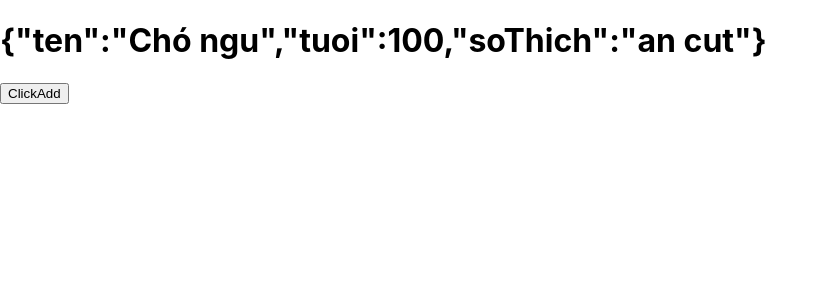
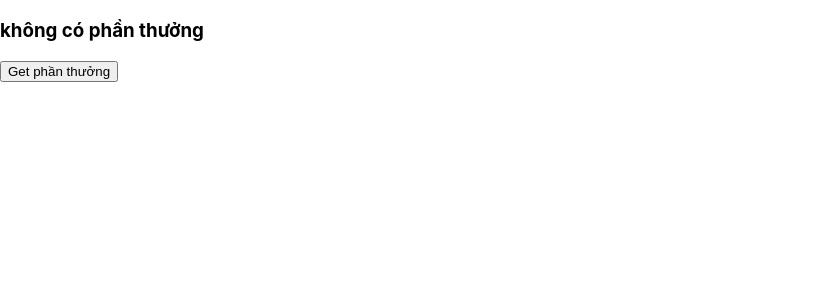
Before and after one commit to CrisVuBao/ReactUltimate, a React (Create React App) app: page / in a window 1280 px wide. Shown: the top 300 px of the page, without its empty margins (0-828 px from the left). Built offline with nearby package versions, Linux system fonts and the light colour scheme.

Commit message:
useState Random click phần thưởng

```diff
--- a/src/App.js
+++ b/src/App.js
@@ -1,23 +1,24 @@
 import { useState } from "react";
 
 function App() {
-  const [conCho, setConCho] = useState({
-    ten: "Chó ngu",
-    tuoi: 100,
-    soThich: "an cut"
-  })
+  const [gift, setGift] = useState();
 
-  const handleAdd = () => {
-    setConCho({
-      ...conCho,
-      trinhDo: "Chó"
-    })
+  const dataGift = [
+    "Cs Game",
+    "LOL",
+    "Pentakill"
+  ]
+
+  const handleGift = () => {
+    let index = Math.floor(Math.random(dataGift) * 3);
+    console.log(index)
+    return setGift(dataGift[index])
   }
 
   return (
     <>
-      <h1>{JSON.stringify(conCho)}</h1>
-      <button onClick={handleAdd}>ClickAdd</button>
+      <h3>{gift || "không có phần thưởng"}</h3> {/*có data trong gift thì trả ra gift, hoặc không có thì trả ra " ko có phần thưởng" */}
+      <button onClick={handleGift}>Get phần thưởng</button>
     </>
   )
 }
```
